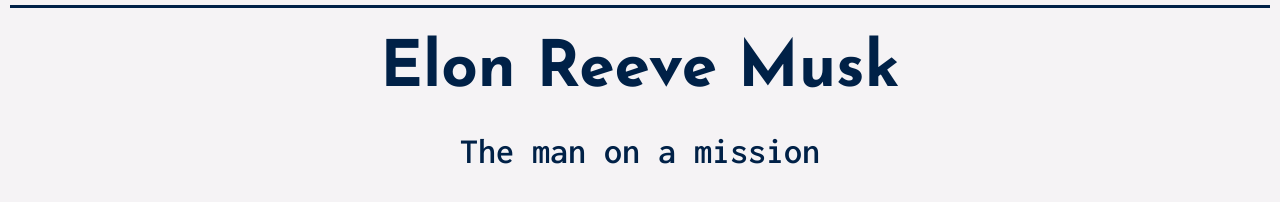
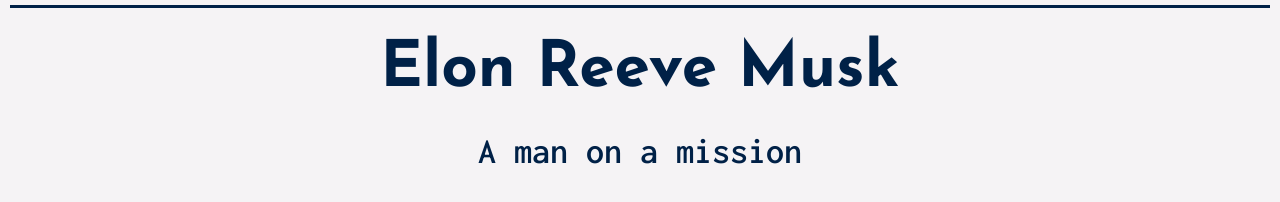
Before and after one commit to devanshrawat-204863/fcc-tribute-page, a plain HTML site: page index.html in a window 1280 px wide. Shown: the part 92-294 px from the top of the page. Drawn offline with Linux system fonts and the light colour scheme; grey boxes are pictures that could not be loaded.

Commit message:
Update index.html

```diff
--- a/index.html
+++ b/index.html
@@ -18,7 +18,7 @@
         </header>
         <main id="main">
             <h1 id="title">Elon Reeve Musk</h1>
-            <h2 id="sec-title">The man on a mission</h2>
+            <h2 id="sec-title">A man on a mission</h2>
             <figure id="img-div">
                 <img id="image" src="https://upload.wikimedia.org/wikipedia/commons/thumb/5/58/SpaceX_CEO_Elon_Musk_visits_N%26NC_and_AFSPC_%28190416-F-ZZ999-006%29_%28cropped%29.jpg/255px-SpaceX_CEO_Elon_Musk_visits_N%26NC_and_AFSPC_%28190416-F-ZZ999-006%29_%28cropped%29.jpg" alt="elon-musk" />
                 <figcaption id="img-caption">Musk discussing Starship with NORAD and AFSPC in 2019</figcaption>
```
